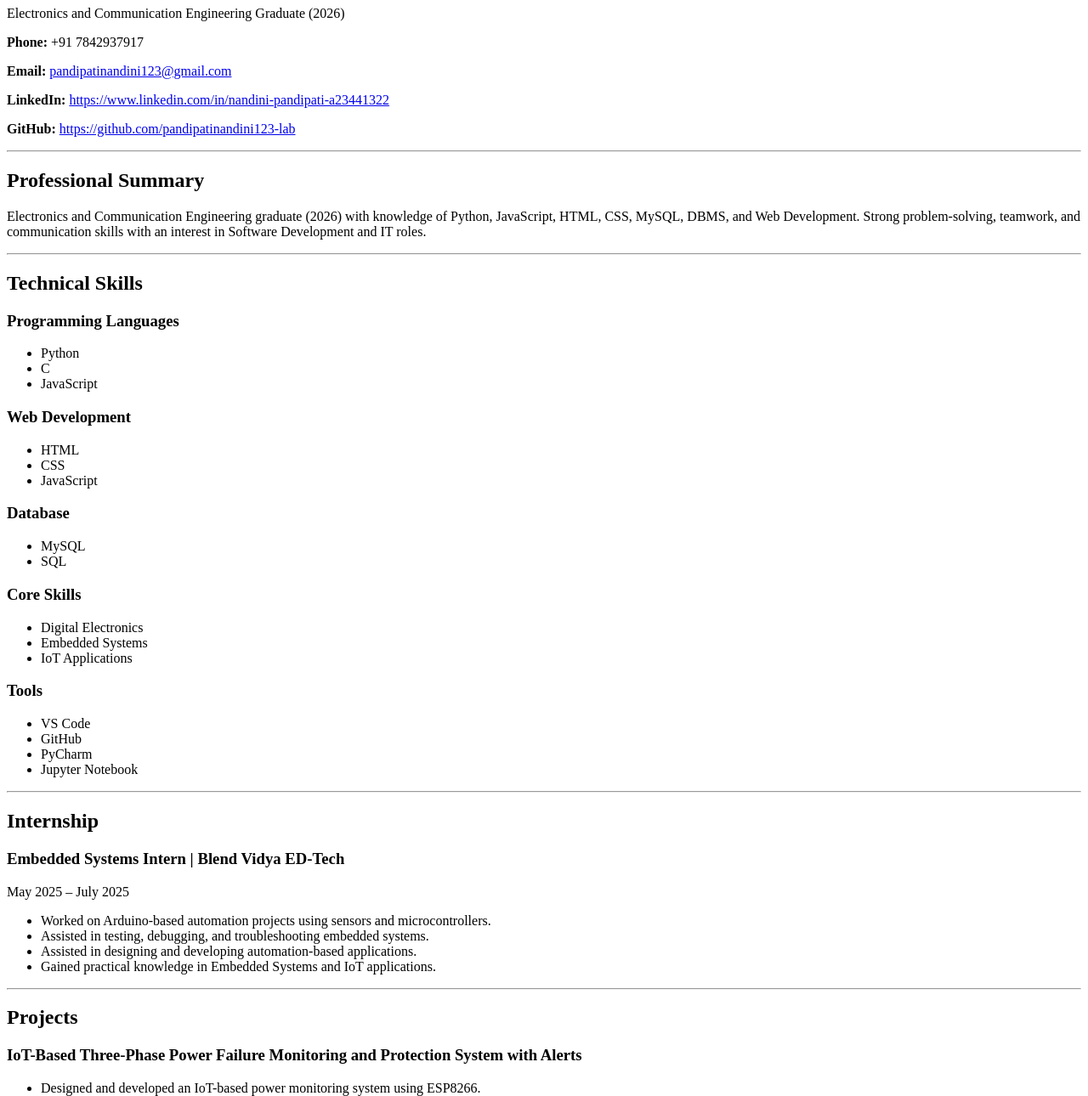
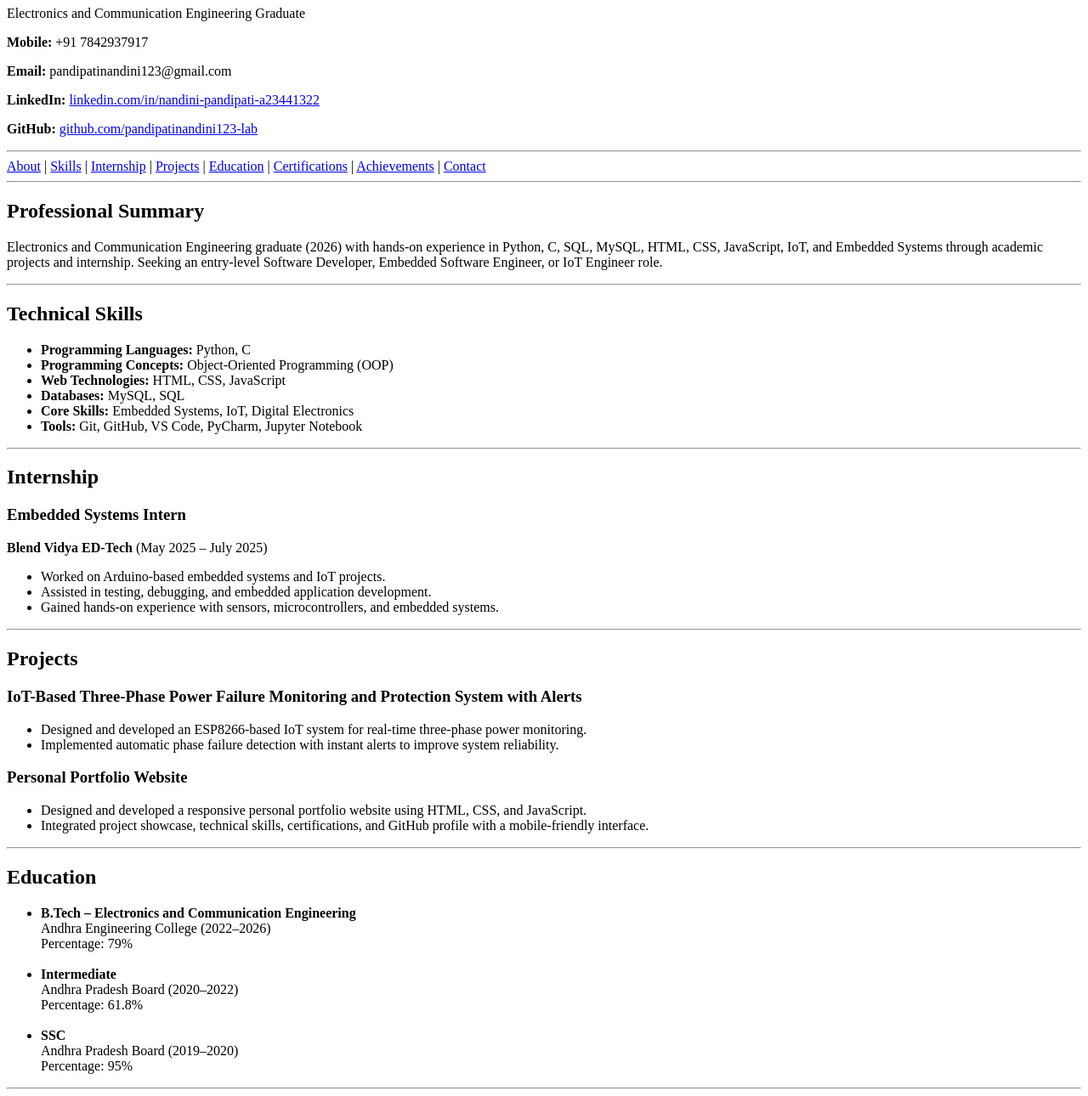
Before and after one commit to pandipatinandini123-lab/portfolio-website-, a plain HTML site: page index.html in a window 1280 px wide. Shown: the part 73-1363 px from the top of the page at 85% size. Drawn offline with Linux system fonts and the light colour scheme.

Commit message:
Update index.html

```diff
--- a/index.html
+++ b/index.html
@@ -3,173 +3,203 @@
 <head>
     <meta charset="UTF-8">
     <meta name="viewport" content="width=device-width, initial-scale=1.0">
-    <title>Nandini Pandipati Portfolio</title>
+    <title>Nandini Pandipati | Portfolio</title>
 </head>
+
 <body>
 
     <header>
-        <h1>Nandini Pandipati</h1>
-        <p>Electronics and Communication Engineering Graduate (2026)</p>
+        <h1>NANDINI PANDIPATI</h1>
+        <p>Electronics and Communication Engineering Graduate</p>
 
-        <p><strong>Phone:</strong> +91 7842937917</p>
-
-        <p><strong>Email:</strong>
-            <a href="mailto:pandipatinandini123@gmail.com">
-                pandipatinandini123@gmail.com
-            </a>
-        </p>
-
+        <p><strong>Mobile:</strong> +91 7842937917</p>
+        <p><strong>Email:</strong> pandipatinandini123@gmail.com</p>
         <p><strong>LinkedIn:</strong>
             <a href="https://www.linkedin.com/in/nandini-pandipati-a23441322" target="_blank">
-                https://www.linkedin.com/in/nandini-pandipati-a23441322
+                linkedin.com/in/nandini-pandipati-a23441322
             </a>
         </p>
 
         <p><strong>GitHub:</strong>
             <a href="https://github.com/pandipatinandini123-lab" target="_blank">
-                https://github.com/pandipatinandini123-lab
+                github.com/pandipatinandini123-lab
             </a>
         </p>
     </header>
 
     <hr>
 
-    <section>
+    <nav>
+        <a href="#about">About</a> |
+        <a href="#skills">Skills</a> |
+        <a href="#internship">Internship</a> |
+        <a href="#projects">Projects</a> |
+        <a href="#education">Education</a> |
+        <a href="#certifications">Certifications</a> |
+        <a href="#achievements">Achievements</a> |
+        <a href="#contact">Contact</a>
+    </nav>
+
+    <hr>
+
+    <section id="about">
         <h2>Professional Summary</h2>
         <p>
-            Electronics and Communication Engineering graduate (2026) with knowledge of
-            Python, JavaScript, HTML, CSS, MySQL, DBMS, and Web Development.
-            Strong problem-solving, teamwork, and communication skills with an interest
-            in Software Development and IT roles.
+            Electronics and Communication Engineering graduate (2026) with
+            hands-on experience in Python, C, SQL, MySQL, HTML, CSS,
+            JavaScript, IoT, and Embedded Systems through academic projects
+            and internship. Seeking an entry-level Software Developer,
+            Embedded Software Engineer, or IoT Engineer role.
         </p>
     </section>
 
     <hr>
 
-    <section>
+    <section id="skills">
         <h2>Technical Skills</h2>
 
-        <h3>Programming Languages</h3>
         <ul>
-            <li>Python</li>
-            <li>C</li>
-            <li>JavaScript</li>
-        </ul>
-
-        <h3>Web Development</h3>
-        <ul>
-            <li>HTML</li>
-            <li>CSS</li>
-            <li>JavaScript</li>
-        </ul>
-
-        <h3>Database</h3>
-        <ul>
-            <li>MySQL</li>
-            <li>SQL</li>
-        </ul>
-
-        <h3>Core Skills</h3>
-        <ul>
-            <li>Digital Electronics</li>
-            <li>Embedded Systems</li>
-            <li>IoT Applications</li>
-        </ul>
-
-        <h3>Tools</h3>
-        <ul>
-            <li>VS Code</li>
-            <li>GitHub</li>
-            <li>PyCharm</li>
-            <li>Jupyter Notebook</li>
+            <li><strong>Programming Languages:</strong> Python, C</li>
+            <li><strong>Programming Concepts:</strong> Object-Oriented Programming (OOP)</li>
+            <li><strong>Web Technologies:</strong> HTML, CSS, JavaScript</li>
+            <li><strong>Databases:</strong> MySQL, SQL</li>
+            <li><strong>Core Skills:</strong> Embedded Systems, IoT, Digital Electronics</li>
+            <li><strong>Tools:</strong> Git, GitHub, VS Code, PyCharm, Jupyter Notebook</li>
         </ul>
     </section>
 
     <hr>
 
-    <section>
+    <section id="internship">
         <h2>Internship</h2>
 
-        <h3>Embedded Systems Intern | Blend Vidya ED-Tech</h3>
-        <p>May 2025 – July 2025</p>
+        <h3>Embedded Systems Intern</h3>
+        <p><strong>Blend Vidya ED-Tech</strong> (May 2025 – July 2025)</p>
 
         <ul>
-            <li>Worked on Arduino-based automation projects using sensors and microcontrollers.</li>
-            <li>Assisted in testing, debugging, and troubleshooting embedded systems.</li>
-            <li>Assisted in designing and developing automation-based applications.</li>
-            <li>Gained practical knowledge in Embedded Systems and IoT applications.</li>
+            <li>Worked on Arduino-based embedded systems and IoT projects.</li>
+            <li>Assisted in testing, debugging, and embedded application development.</li>
+            <li>Gained hands-on experience with sensors, microcontrollers, and embedded systems.</li>
         </ul>
     </section>
 
     <hr>
 
-    <section>
+    <section id="projects">
+
         <h2>Projects</h2>
 
         <h3>IoT-Based Three-Phase Power Failure Monitoring and Protection System with Alerts</h3>
+
         <ul>
-            <li>Designed and developed an IoT-based power monitoring system using ESP8266.</li>
-            <li>Monitored power status in real-time and identified phase-loss conditions.</li>
-            <li>Implemented an alert system for quick updates during power failures.</li>
-            <li>Improved monitoring reliability and electrical system protection.</li>
+            <li>Designed and developed an ESP8266-based IoT system for real-time three-phase power monitoring.</li>
+            <li>Implemented automatic phase failure detection with instant alerts to improve system reliability.</li>
         </ul>
 
         <h3>Personal Portfolio Website</h3>
+
         <ul>
-            <li>Developed a personal portfolio website to present projects, technical skills, and educational background.</li>
-            <li>Designed a responsive and visually appealing interface using HTML, CSS, and JavaScript.</li>
+            <li>Designed and developed a responsive personal portfolio website using HTML, CSS, and JavaScript.</li>
+            <li>Integrated project showcase, technical skills, certifications, and GitHub profile with a mobile-friendly interface.</li>
         </ul>
+
+    </section>
+
+    <hr>
+
+    <section id="education">
+
+        <h2>Education</h2>
+
+        <ul>
+            <li><strong>B.Tech – Electronics and Communication Engineering</strong><br>
+                Andhra Engineering College (2022–2026)<br>
+                Percentage: 79%
+            </li>
+
+            <br>
+
+            <li><strong>Intermediate</strong><br>
+                Andhra Pradesh Board (2020–2022)<br>
+                Percentage: 61.8%
+            </li>
+
+            <br>
+
+            <li><strong>SSC</strong><br>
+                Andhra Pradesh Board (2019–2020)<br>
+                Percentage: 95%
+            </li>
+
+        </ul>
+
+    </section>
+
+    <hr>
+
+    <section id="certifications">
+
+        <h2>Certifications</h2>
+
+        <ul>
+            <li>Python – Besant Technologies</li>
+            <li>Embedded Systems – Blend Vidya ED-Tech</li>
+            <li>Computer Architecture – NPTEL</li>
+            <li>VLSI – SV Technologies</li>
+        </ul>
+
+    </section>
+
+    <hr>
+
+    <section id="achievements">
+
+        <h2>Achievements</h2>
+
+        <ul>
+            <li>Presented a technical paper at VITS College Technical Fest.</li>
+            <li>Participated in Technical Quiz – AECN College Technical Fest.</li>
+            <li>Completed PCB Design Workshop using Proteus.</li>
+        </ul>
+
     </section>
 
     <hr>
 
     <section>
-        <h2>Education</h2>
 
-        <h3>B.Tech - Electronics and Communication Engineering</h3>
-        <p>Andhra Engineering College | 2022 - 2026 | 79%</p>
+        <h2>Soft Skills</h2>
 
-        <h3>Intermediate</h3>
-        <p>Andhra Pradesh Board | 2020 - 2022 | 61.8%</p>
+        <ul>
+            <li>Problem-solving</li>
+            <li>Communication</li>
+            <li>Teamwork</li>
+            <li>Adaptability</li>
+        </ul>
 
-        <h3>SSC</h3>
-        <p>Andhra Pradesh Board | 2019 - 2020 | 95%</p>
     </section>
 
     <hr>
 
-    <section>
-        <h2>Certifications</h2>
-        <ul>
-            <li>Computer Architecture - NPTEL</li>
-            <li>Embedded Systems - Blend Vidya ED-Tech</li>
-            <li>Python - Besant Technologies</li>
-            <li>VLSI - SV Technologies</li>
-        </ul>
+    <section id="contact">
+
+        <h2>Contact</h2>
+
+        <p><strong>Phone:</strong> +91 7842937917</p>
+        <p><strong>Email:</strong> pandipatinandini123@gmail.com</p>
+
+        <p>
+            <a href="https://github.com/pandipatinandini123-lab" target="_blank">GitHub</a> |
+            <a href="https://www.linkedin.com/in/nandini-pandipati-a23441322" target="_blank">LinkedIn</a>
+        </p>
+
     </section>
 
     <hr>
 
-    <section>
-        <h2>Achievements</h2>
-        <ul>
-            <li>Presented a Technical Paper at VITS College Technical Fest.</li>
-            <li>Participated in a Technical Quiz at AECN College Technical Fest.</li>
-            <li>Completed PCB Design Workshop using Proteus.</li>
-        </ul>
-    </section>
-
-    <hr>
-
-    <section>
-        <h2>Soft Skills</h2>
-        <ul>
-            <li>Problem Solving</li>
-            <li>Communication</li>
-            <li>Teamwork</li>
-            <li>Adaptability</li>
-        </ul>
-    </section>
+    <footer>
+        <p>&copy; 2026 Nandini Pandipati. All Rights Reserved.</p>
+    </footer>
 
 </body>
 </html>
```
